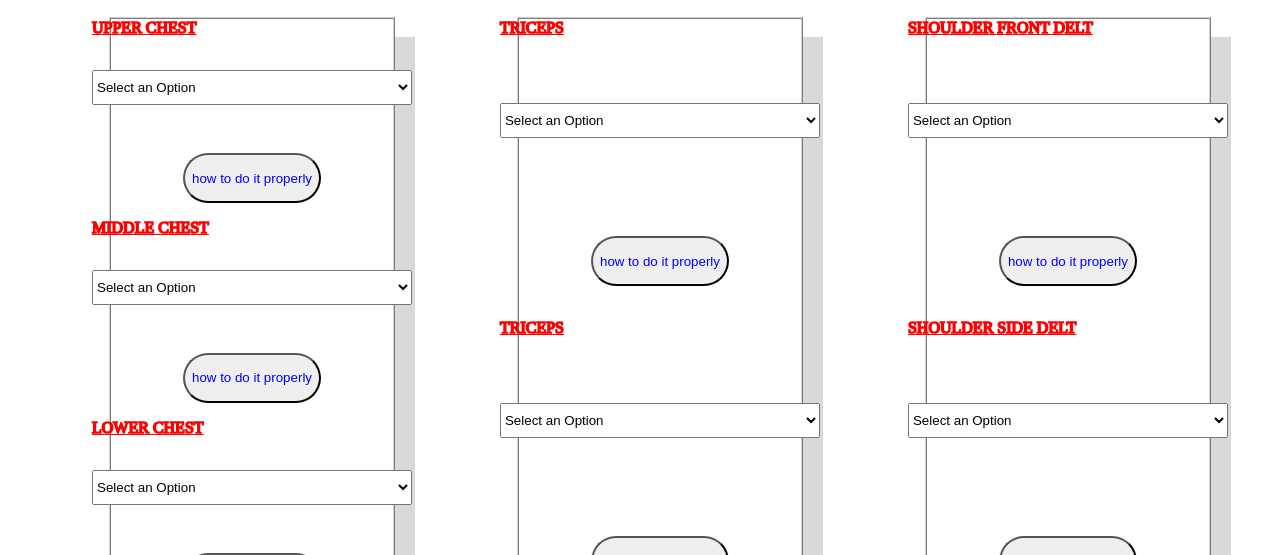
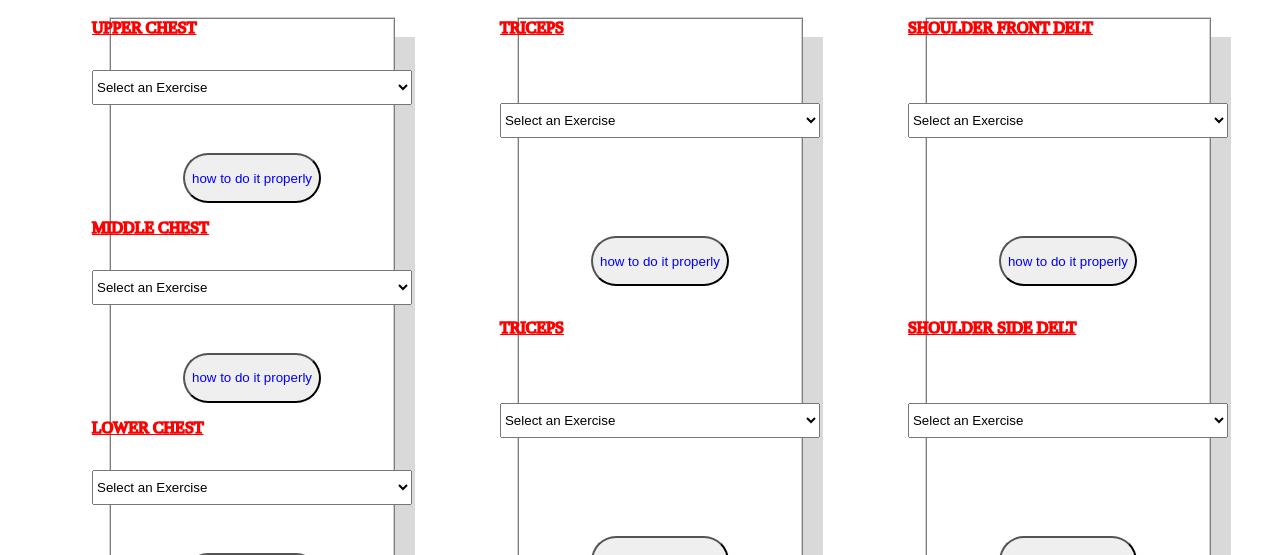
Before and after one commit to nikolovcdxx/workout-today, a React (Create React App) app: page /create/push in a window 1280 px wide. Shown: the part 194-749 px from the top of the page. Built offline with nearby package versions, Linux system fonts and the light colour scheme.

Commit message:
Added Controlled Forms to Push Controller

```diff
--- a/src/components/Create/Push.js
+++ b/src/components/Create/Push.js
@@ -1,86 +1,134 @@
-
+import { useState } from 'react';
 
 export default function Push() {
-    return (<>
+
+    const generateHandler = (e) => {
+        e.preventDefault();
+
+        const values = Object.fromEntries(new FormData(e.target));
+
+        Object.values(values).includes('none') ? alert('All exercises must be selected') : console.log(values);
+    };
+
+    const [upperChest, setUpperChest] = useState('');
+    const [middleChest, setMiddleChest] = useState('');
+    const [lowerChest, setLowerChest] = useState('');
+    const [triceps1, setTriceps1] = useState('');
+    const [triceps2, setTriceps2] = useState('');
+    const [frontDelt, setFrontDelt] = useState('');
+    const [sideDelt, setSideDelt] = useState('');
+
+    const onClickVideoHandler = (e) => {
+        const id = e.target.id;
+
+        switch (id) {
+            case 'up-chest':
+                upperChest ? console.log('video', upperChest) : alert('Not selected exercise!');
+                break;
+            case 'mid-chest':
+                middleChest ? console.log('video', middleChest) : alert('Not selected exercise!');
+                break;
+            case 'low-chest':
+                lowerChest ? console.log('video', lowerChest) : alert('Not selected exercise!');
+                break;
+            case 'tri1':
+                triceps1 ? console.log('video', triceps1) : alert('Not selected exercise!');
+                break;
+            case 'tri2':
+                triceps2 ? console.log('video', triceps2) : alert('Not selected exercise!');
+                break;
+            case 'f-delt':
+                frontDelt ? console.log('video', frontDelt) : alert('Not selected exercise!');
+                break;
+            case 's-delt':
+                sideDelt ? console.log('video', sideDelt) : alert('Not selected exercise!');
+                break;
+            default:
+                break;
+        }
+    };
+
+    return (
+        <form onSubmit={generateHandler}>
             <section id="dashboard">
                 <h2>PUSH EXERCISES</h2>
                 <ul className="push-card-wrapper">
                     <li className="push-card">
-                    <div>UPPER CHEST</div>
-                    <select name="upper-chest" id="upper-chest">
-                        <option value="none" selected disabled hidden>Select an Option</option>
-                        <option value="30-degrees-db-press">30° Incline Dumbbell Press</option>
+                        <label htmlFor="upper-chest">UPPER CHEST</label>
+                        <select name="upper-chest" id="upper-chest" value={upperChest} onChange={(e) => setUpperChest(e.target.value)}>
+                            <option value="none" hidden>Select an Exercise</option>
+                            <option value="30°-incline-dumbbell-press">30° Incline Dumbbell Press</option>
                             <option value="low-to-high-cable-fly">Low To High Cable Fly</option>
-                        <option value="incline-machine">Incline Chest Press Machine</option>
+                            <option value="incline-chest-press-machine">Incline Chest Press Machine</option>
                         </select>
-                    <button>how to do it properly</button>
+                        <button type="button" id="up-chest" onClick={onClickVideoHandler}>how to do it properly</button>
 
-                    <div>MIDDLE CHEST</div>
-                    <select name="middle-chest" id="middle-chest">
-                        <option value="none" selected disabled hidden>Select an Option</option>
+                        <label htmlFor="middle-chest">MIDDLE CHEST</label>
+                        <select name="middle-chest" id="middle-chest" value={middleChest} onChange={(e) => setMiddleChest(e.target.value)}>
+                            <option value="none" hidden>Select an Exercise</option>
                             <option value="barbell-bench-press">Barbell Bench Press</option>
                             <option value="standing-cable-fly">Standing Cable Fly</option>
                             <option value="pec-deck-machine">Pec Deck Machine</option>
                         </select>
-                    <button>how to do it properly</button>
+                        <button type="button" id="mid-chest" onClick={onClickVideoHandler}>how to do it properly</button>
 
-                    <div>LOWER CHEST</div>
-                    <select name="lower-chest" id="lower-chest">
-                        <option value="none" selected disabled hidden>Select an Option</option>
-                        <option value="decline-db-press">Slight Decline Dumbbell Press</option>
+                        <label htmlFor="lower-chest">LOWER CHEST</label>
+                        <select name="lower-chest" id="lower-chest" value={lowerChest} onChange={(e) => setLowerChest(e.target.value)}>
+                            <option value="none" hidden>Select an Exercise</option>
+                            <option value="slight-decline-dumbbell-press">Slight Decline Dumbbell Press</option>
                             <option value="high-to-low-cable-fly">Low To High Cable Fly</option>
                             <option value="chest-dips">Chest Dips</option>
                         </select>
-                    <button>how to do it properly</button>
+                        <button type="button" id="low-chest" onClick={onClickVideoHandler}>how to do it properly</button>
 
                     </li>
                     <li className="push-card">
-                    <div>TRICEPS</div>
-                    <select name="triceps1" id="triceps1">
-                        <option value="none" selected disabled hidden>Select an Option</option>
+                        <label htmlFor="triceps1">TRICEPS</label>
+                        <select name="triceps1" id="triceps1" value={triceps1} onChange={(e) => setTriceps1(e.target.value)}>
+                            <option value="none" hidden>Select an Exercise</option>
                             <option value="lying-tricep-extension">Lying Tricep Extension</option>
-                        <option value="incline-db-powerbombs">Incline Dumbbell Powerbombs</option>
+                            <option value="incline-dumbbell-powerbombs">Incline Dumbbell Powerbombs</option>
                             <option value="rocking-pushdowns">Rocking Pushdowns</option>
                             <option value="close-grip-bench-press">Close Grip Bench Press</option>
-                        <option value="db-kickbacks">Dumbbell Kickbacks</option>
+                            <option value="dumbbell-kickbacks">Dumbbell Kickbacks</option>
                         </select>
-                    <button>how to do it properly</button>
+                        <button type="button" id="tri1" onClick={onClickVideoHandler}>how to do it properly</button>
 
-                    <div>TRICEPS</div>
-                    <select name="triceps2" id="triceps2">
-                        <option value="none" selected disabled hidden>Select an Option</option>
+                        <label htmlFor="triceps2">TRICEPS</label>
+                        <select name="triceps2" id="triceps2" value={triceps2} onChange={(e) => setTriceps2(e.target.value)}>
+                            <option value="none" hidden>Select an Exercise</option>
                             <option value="lying-tricep-extension">Lying Tricep Extension</option>
-                        <option value="incline-db-powerbombs">Incline Dumbbell Powerbombs</option>
+                            <option value="incline-dumbbell-powerbombs">Incline Dumbbell Powerbombs</option>
                             <option value="rocking-pushdowns">Rocking Pushdowns</option>
                             <option value="close-grip-bench-press">Close Grip Bench Press</option>
-                        <option value="db-kickbacks">Dumbbell Kickbacks</option>
+                            <option value="dumbbell-kickbacks">Dumbbell Kickbacks</option>
                         </select>
-                    <button>how to do it properly</button>
+                        <button type="button" id="tri2" onClick={onClickVideoHandler}>how to do it properly</button>
 
                     </li>
                     <li className="push-card">
-                    <div>SHOULDER FRONT DELT</div>
-                    <select name="front-delt" id="front-delt">
-                        <option value="none" selected disabled hidden>Select an Option</option>
-                        <option value="seated-db-shoulder-press">Seated Dumbbell Shoulder Press</option>
-                        <option value="db-front-raises">Dumbbell Front Raises</option>
+                        <label htmlFor="front-delt">SHOULDER FRONT DELT</label>
+                        <select name="front-delt" id="front-delt" value={frontDelt} onChange={(e) => setFrontDelt(e.target.value)}>
+                            <option value="none" hidden>Select an Exercise</option>
+                            <option value="seated-dumbbell-shoulder-press">Seated Dumbbell Shoulder Press</option>
+                            <option value="dumbbell-front-raises">Dumbbell Front Raises</option>
                             <option value="shoulder-press-machine">Shoulder Press Machine</option>
                         </select>
-                    <button>how to do it properly</button>
+                        <button type="button" id="f-delt" onClick={onClickVideoHandler}>how to do it properly</button>
 
-                    <div>SHOULDER SIDE DELT</div>
-                    <select name="side-delt" id="side-delt">
-                        <option value="none" selected disabled hidden>Select an Option</option>
-                        <option value="db-lateral-raise">Dumbbell Lateral Raise</option>
+                        <label htmlFor="side-delt">SHOULDER SIDE DELT</label>
+                        <select name="side-delt" id="side-delt" value={sideDelt} onChange={(e) => setSideDelt(e.target.value)}>
+                            <option value="none" hidden>Select an Exercise</option>
+                            <option value="dumbbell-lateral-raise">Dumbbell Lateral Raise</option>
                             <option value="lying-incline-lateral-raise">Lying Incline Lateral Raise</option>
                             <option value="cable-lateral-raise">Cable Lateral Raise</option>
                         </select>
-                    <button>how to do it properly</button>
+                        <button type="button" id="s-delt" onClick={onClickVideoHandler}>how to do it properly</button>
                     </li>
                 </ul>
 
             </section>
             <button className="btn-generate">GENERATE</button>
-    </>
+        </form>
     );
 }
--- a/src/components/Navigation/Navigation.js
+++ b/src/components/Navigation/Navigation.js
@@ -7,6 +7,10 @@ import styles from './Navigation.module.css';
 
 export default function Navigation() {
     const { user } = useContext(AuthContext);
+
+    const usernameCap = (u) => {
+        return u.charAt(0).toUpperCase() + u.slice(1);
+    };
 
     return (
         <nav>
@@ -28,7 +32,7 @@ export default function Navigation() {
                     </NavLink>
                     <div className={styles.profile}>
                         <span>
-                            Welcome, {user.username}
+                            Welcome, {usernameCap(user.username)}
                         </span>
                         <NavLink to="/profile"
                             style={({ isActive }) => { return isActive ? { backgroundColor: 'gray' } : undefined; }}
--- a/src/push.css
+++ b/src/push.css
@@ -18,7 +18,7 @@
     transition: all .4s ease;
 }
 
-.push-card div {
+.push-card label {
     color: red;
     text-decoration: underline;
     -webkit-text-stroke: thick;
```
Also changed, not shown: 1 other file (tests, documents, lock files or other folders). Lines whose indentation alone changed are shown as unchanged.
